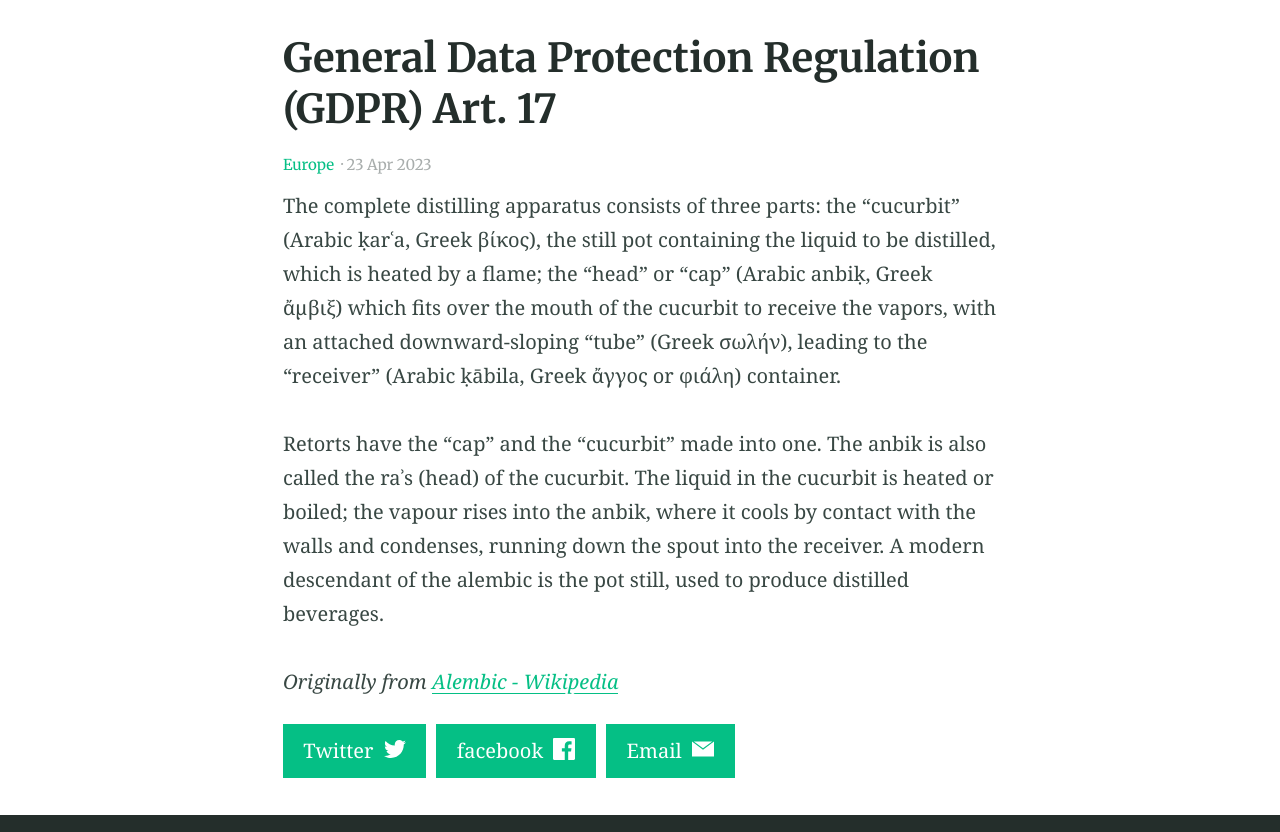
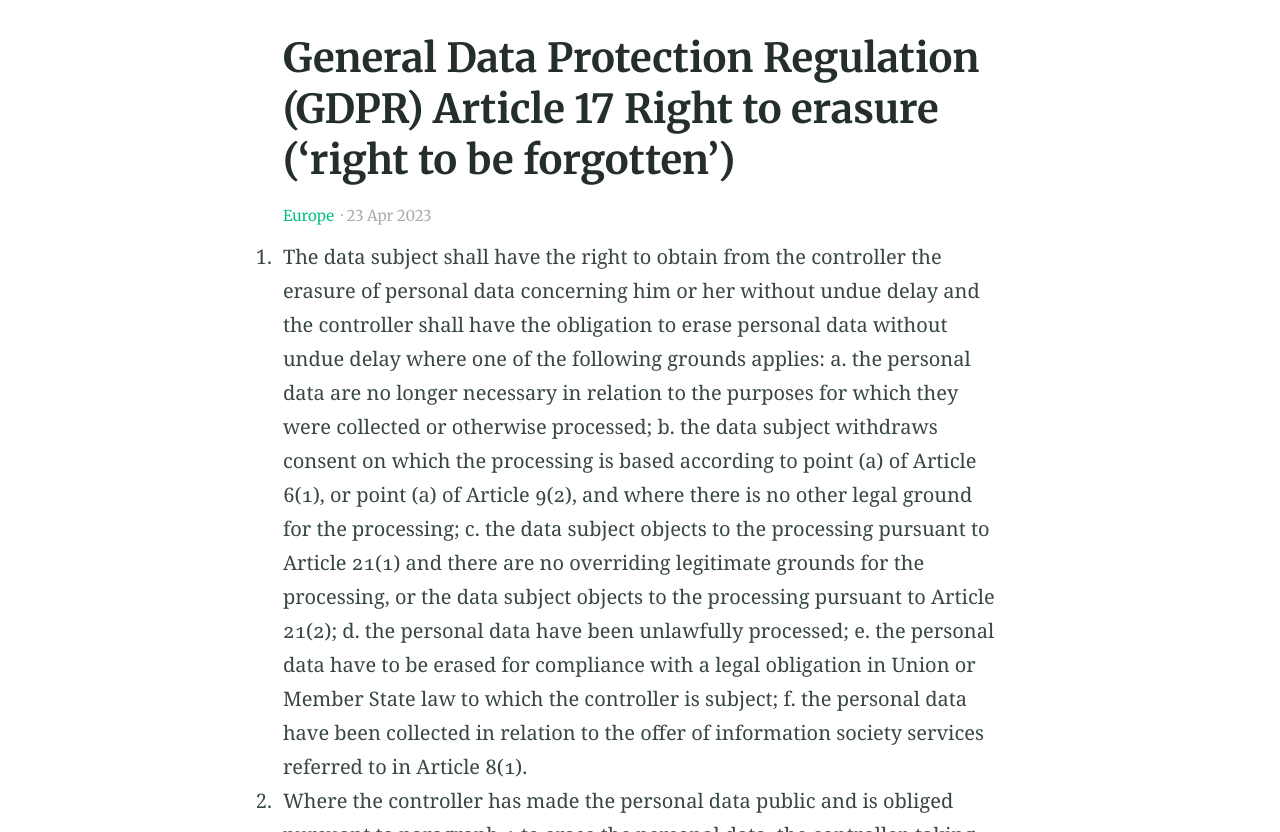
Before and after one commit to binipringle/right-to-be-forgotten-draft, a Jekyll site: the page built from _posts/2023-04-23-example-post-two.md, in a window 1280 px wide and 900 px high, scrolled down 344 px, cut to the strip 68-900 px from the top of the window. Built offline with Jekyll 4.4.1, drawn with Linux system fonts in a browser that asks for light colours; some of the changed text lies outside the part shown.

Commit message:
edited index and updated posts

```diff
--- a/_posts/2023-04-23-example-post-two.md
+++ b/_posts/2023-04-23-example-post-two.md
@@ -1,14 +1,26 @@
 ---
-title: General Data Protection Regulation (GDPR) Art. 17
+title: General Data Protection Regulation (GDPR) Article 17 Right to erasure (‘right to be forgotten’)
 categories:
 - Europe
 feature_image: "https://picsum.photos/2560/600?image=872"
 ---
 
-The complete distilling apparatus consists of three parts: the "cucurbit" (Arabic ḳarʿa, Greek βίκος), the still pot containing the liquid to be distilled, which is heated by a flame; the "head" or "cap" (Arabic anbiḳ, Greek ἄμβιξ) which fits over the mouth of the cucurbit to receive the vapors, with an attached downward-sloping "tube" (Greek σωλήν), leading to the "receiver" (Arabic ḳābila, Greek ἄγγος or φιάλη) container.
+1. The data subject shall have the right to obtain from the controller the erasure of personal data concerning him or her without undue delay and the controller shall have the obligation to erase personal data without undue delay where one of the following grounds applies:
+a. the personal data are no longer necessary in relation to the purposes for which they were collected or otherwise processed;
+b. the data subject withdraws consent on which the processing is based according to point (a) of Article 6(1), or point (a) of Article 9(2), and where there is no other legal ground for the processing;
+c. the data subject objects to the processing pursuant to Article 21(1) and there are no overriding legitimate grounds for the processing, or the data subject objects to the processing pursuant to Article 21(2);
+d. the personal data have been unlawfully processed;
+e. the personal data have to be erased for compliance with a legal obligation in Union or Member State law to which the controller is subject;
+f. the personal data have been collected in relation to the offer of information society services referred to in Article 8(1).
 
-<!-- more -->
+2. Where the controller has made the personal data public and is obliged pursuant to paragraph 1 to erase the personal data, the controller, taking account of available technology and the cost of implementation, shall take reasonable steps, including technical measures, to inform controllers which are processing the personal data that the data subject has requested the erasure by such controllers of any links to, or copy or replication of, those personal data.
 
-Retorts have the "cap" and the "cucurbit" made into one. The anbik is also called the raʾs (head) of the cucurbit. The liquid in the cucurbit is heated or boiled; the vapour rises into the anbik, where it cools by contact with the walls and condenses, running down the spout into the receiver. A modern descendant of the alembic is the pot still, used to produce distilled beverages.
+3. Paragraphs 1 and 2 shall not apply to the extent that processing is necessary:
 
-_Originally from [Alembic - Wikipedia](https://en.wikipedia.org/wiki/Alembic)_
+a. for exercising the right of freedom of expression and information;
+b. for compliance with a legal obligation which requires processing by Union or Member State law to which the controller is subject or for the performance of a task carried out in the public interest or in the exercise of official authority vested in the controller;
+c. for reasons of public interest in the area of public health in accordance with points (h) and (i) of Article 9(2) as well as Article 9(3);
+d. for archiving purposes in the public interest, scientific or historical research purposes or statistical purposes in accordance with Article 89(1) in so far as the right referred to in paragraph 1 is likely to render impossible or seriously impair the achievement of the objectives of that processing; or
+e. for the establishment, exercise or defence of legal claims.
+
+_Originally from [GDPR Article 17](https://gdpr.eu/article-17-right-to-be-forgotten/)_
```
Also changed, not shown: _posts/2023-04-25-example-post-three.md (+9 -6 lines), _posts/2023-04-26-example-post-four.md (+4 -9 lines), index.md (+1 -1 lines).
